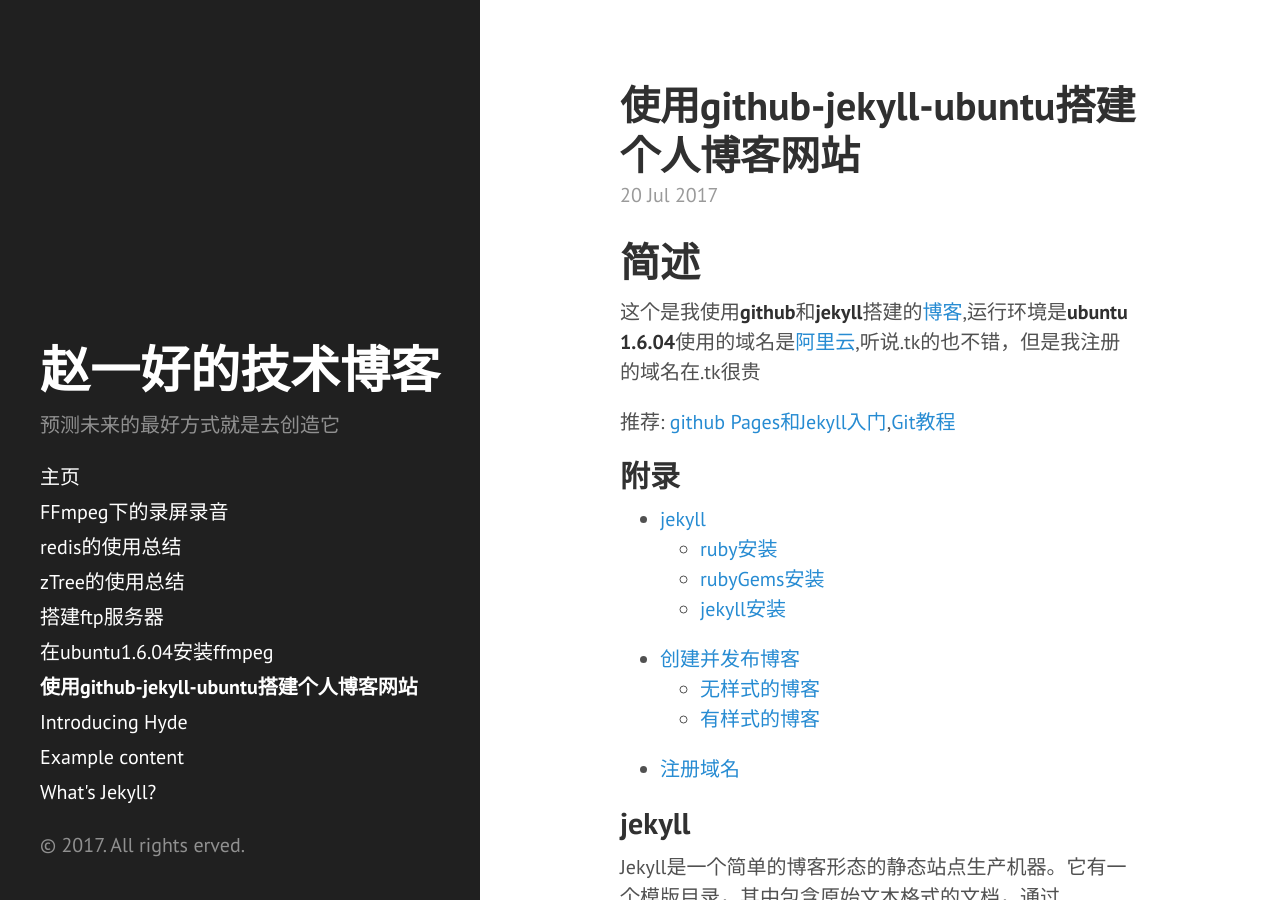
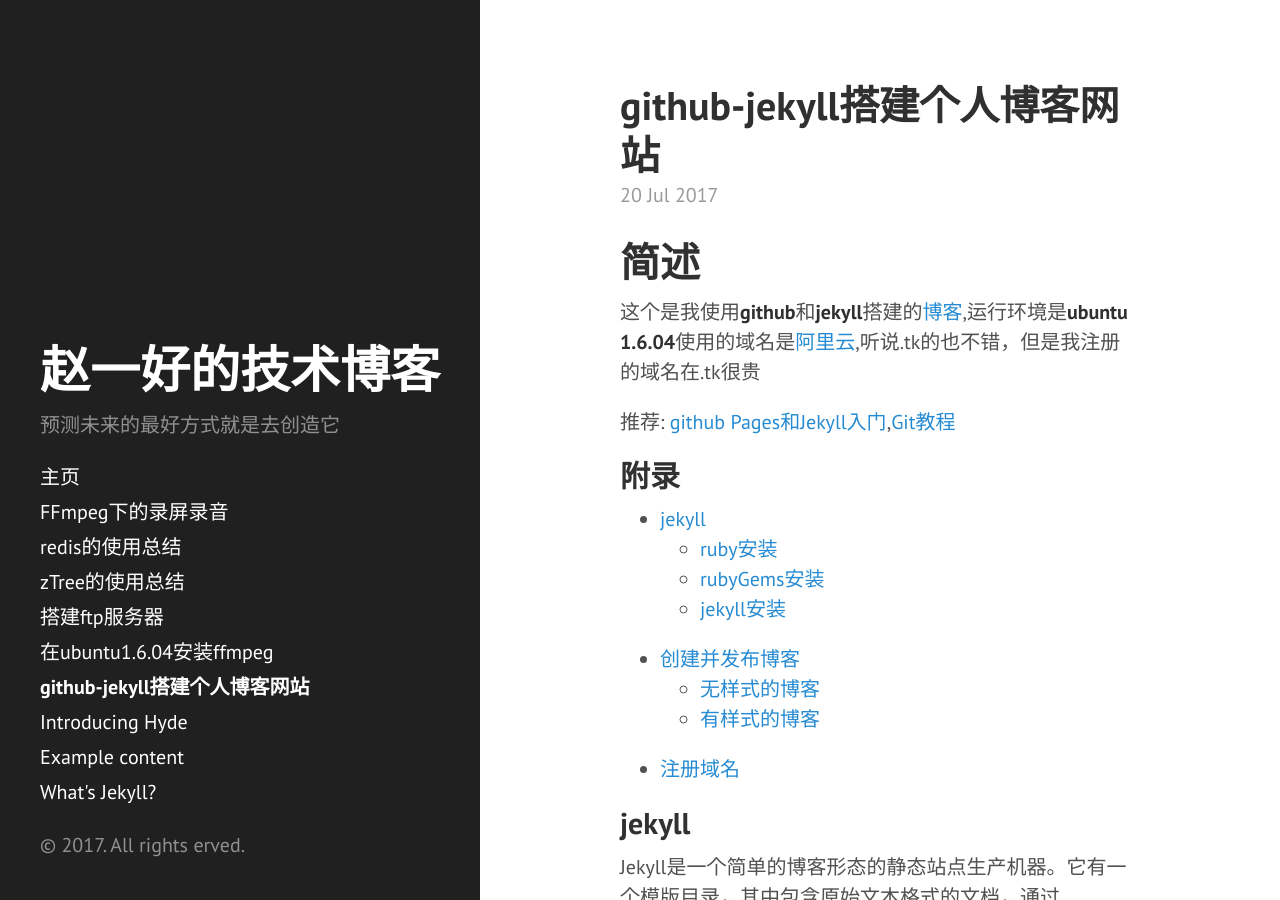
Before and after one commit to sihaiboli/Demo233.github.io, a Jekyll site: the page built from _posts/2017-7-20-github-jekyll-ubuntu-阿里云.md, in a window 1280 px wide and 900 px high. Built offline with Jekyll 4.4.1, drawn with Linux system fonts in a browser that asks for light colours.

Commit message:
modify blog

```diff
--- a/_posts/2017-7-20-github-jekyll-ubuntu-阿里云.md
+++ b/_posts/2017-7-20-github-jekyll-ubuntu-阿里云.md
@@ -1,6 +1,6 @@
 ---
 layout: post
-title: 使用github-jekyll-ubuntu搭建个人博客网站
+title: github-jekyll搭建个人博客网站
 ---
 
 # 简述
```
